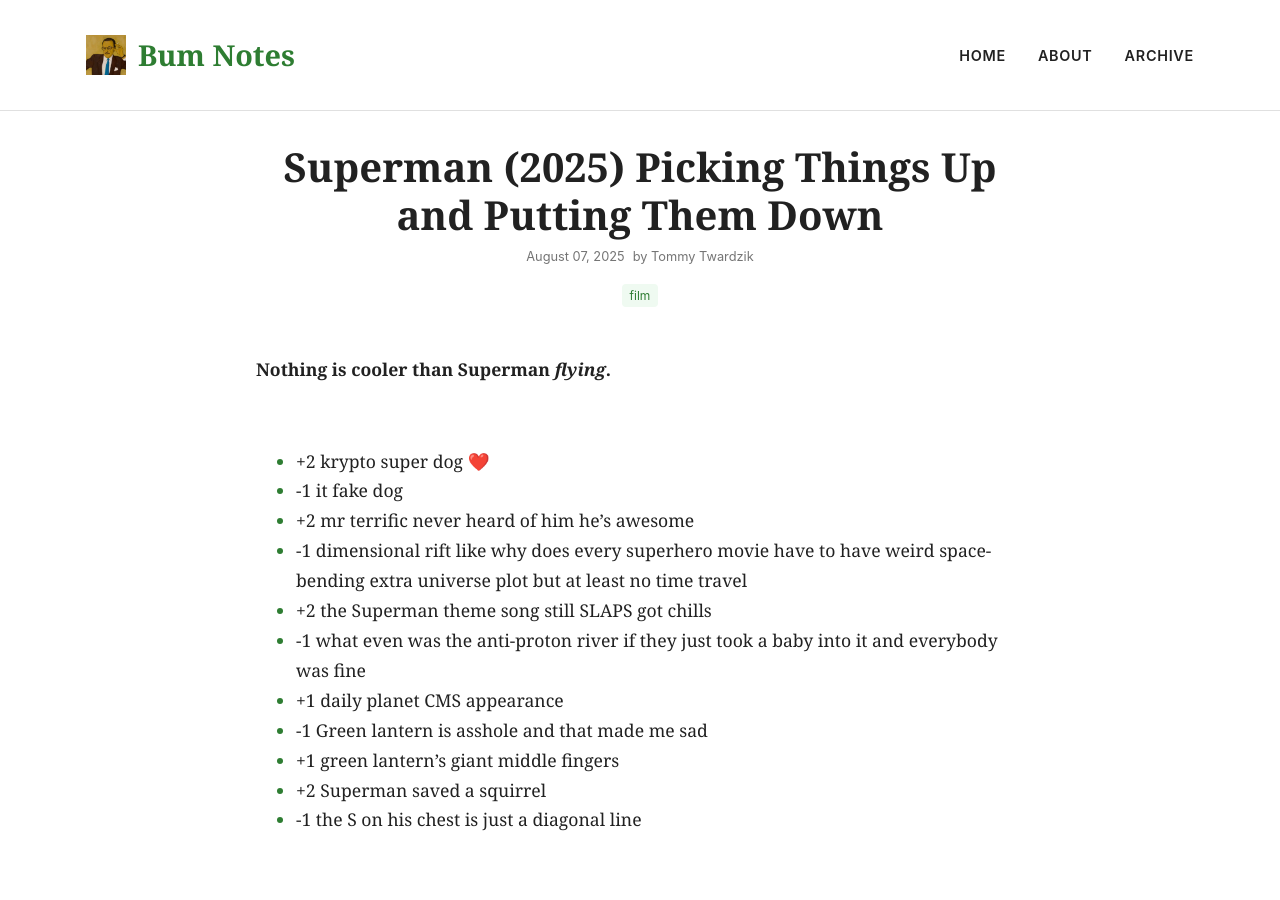
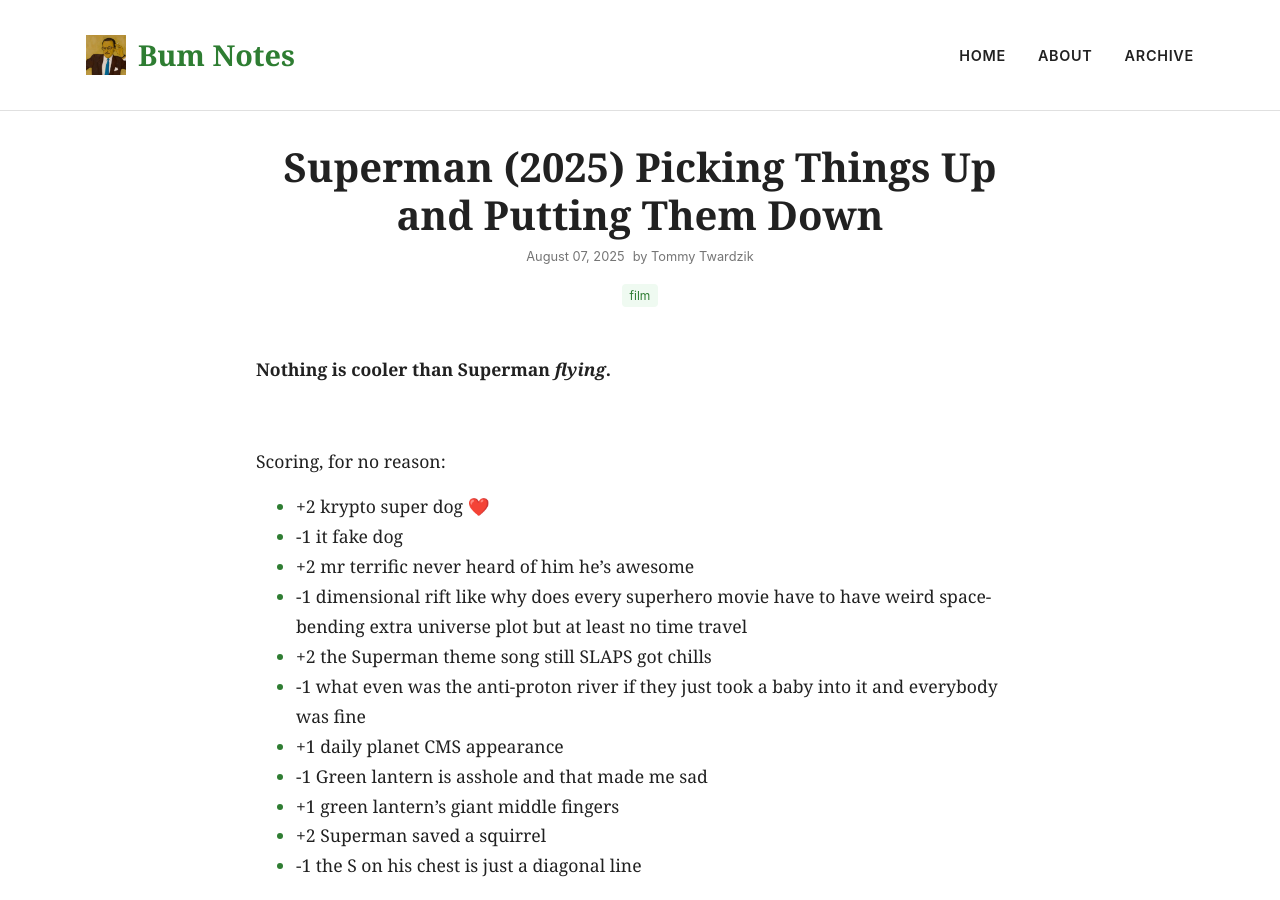
Before and after one commit to ttwardz/bum-notes-blog, a Jekyll site: the page built from _posts/2025-08-07-superman-2025-movie-notes.md, in a window 1280 px wide and 900 px high. Built offline with Jekyll 4.4.1, drawn with Linux system fonts in a browser that asks for light colours.

Commit message:
fix to post

```diff
--- a/_posts/2025-08-07-superman-2025-movie-notes.md
+++ b/_posts/2025-08-07-superman-2025-movie-notes.md
@@ -11,6 +11,7 @@ tags: [film]
 
 <br>
 
+Scoring, for no reason:
 - +2 krypto super dog ❤️
 - -1 it fake dog
 - +2 mr terrific never heard of him he’s awesome
@@ -23,8 +24,8 @@ tags: [film]
 - +2 Superman saved a squirrel
 - -1 the S on his chest is just a diagonal line
 
-\
-\
+<br>
+
 Superman job description: Primarily catching heavy things before they fall on people.
 
 The movie: I liked it.
```
